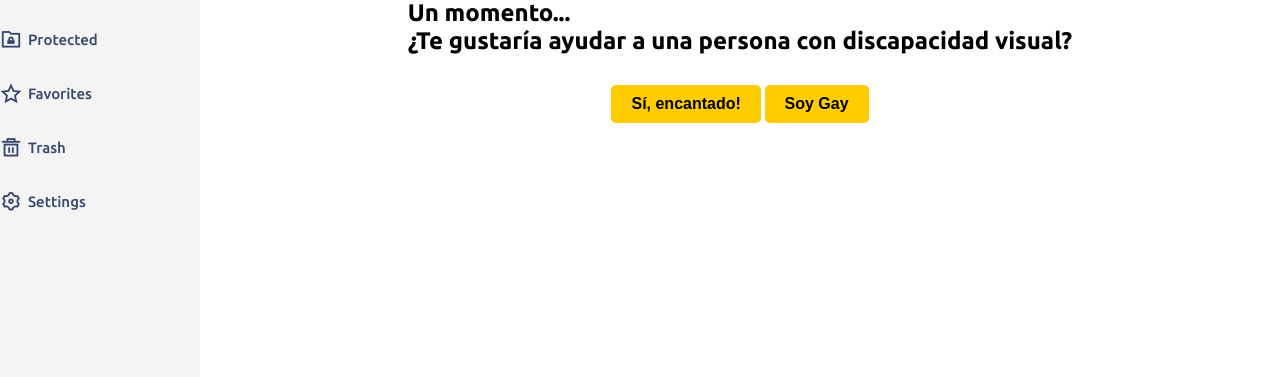
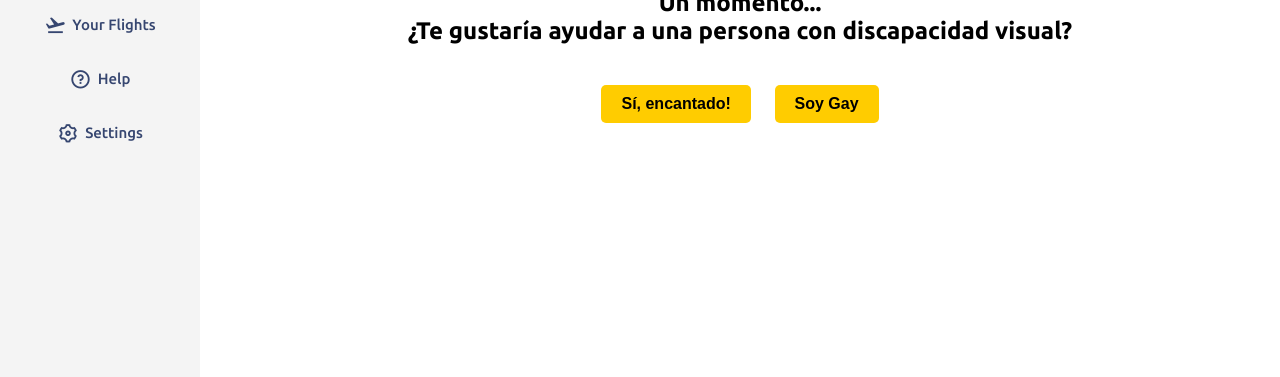
Before and after one commit to marc-marcos/hackupc2024, a plain HTML site: page frontend/index.html in a window 1280 px wide. Shown: the part 373-750 px from the top of the page. Drawn offline with nearby package versions, Linux system fonts and the light colour scheme.

Commit message:
Pagina vuelo comprado finalizada sin funciones javascript (solo diseño)

```diff
--- a/frontend/index.html
+++ b/frontend/index.html
@@ -10,31 +10,21 @@
 <body>
     <div class="container">
         <div class="left-section">
-            <h2>My Docs</h2>
+            <div class="proffile">
+                <h2>Tryhards</h2> <br> <h3>HackUPC2024</h3>
+            </div>
             <div class="sidebar">
                 <div class="item active">
-                    <i class="ri-apps-line"></i>
-                    <h3>Dashboard</h3>
+                    <i class="ri-home-4-line"></i>
+                    <h3>Home</h3>
                 </div>
                 <div class="item">
-                    <i class="ri-folder-line"></i>
-                    <h3>Your Files</h3>
+                    <i class="ri-flight-takeoff-line"></i>
+                    <h3>Your Flights</h3>
                 </div>
                 <div class="item">
-                    <i class="ri-hard-drive-3-line"></i>
-                    <h3>Your Disks</h3>
-                </div>
-                <div class="item">
-                    <i class="ri-folder-lock-line"></i>
-                    <h3>Protected</h3>
-                </div>
-                <div class="item">
-                    <i class="ri-star-line"></i>
-                    <h3>Favorites</h3>
-                </div>
-                <div class="item">
-                    <i class="ri-delete-bin-5-line"></i>
-                    <h3>Trash</h3>
+                    <i class="ri-question-line"></i>
+                    <h3>Help</h3>
                 </div>
                 <div class="item">
                     <i class="ri-settings-3-line"></i>
--- a/frontend/style.css
+++ b/frontend/style.css
@@ -2,7 +2,6 @@
 
 * {
     margin: 0;
-    padding: 0;
     box-sizing: border-box;
 }
 
@@ -17,7 +16,9 @@ html, body {
     display: flex;
     width: 100%;
     height: 100vh; /* Esto garantiza que el container ocupe toda la altura de la vista */
-    background: #FFFFFF; /* Puedes cambiar esto según tu diseño */
+    align-items: center; /* Añadido para centrar verticalmente el contenido de .container */
+    justify-content: center; /* Añadido para centrar horizontalmente el contenido de .container */
+    background: #FFFFFF;
 }
 
 .left-section {
@@ -25,22 +26,69 @@ html, body {
     background-color: #f4f4f4;
     display: flex;
     flex-direction: column;
-    justify-content: space-between;
+    justify-content: space-between; /* Cambiado de 'space-between' a 'center' */
+    align-items: center; /* Asegúrate de que los elementos estén centrados horizontalmente también */
     height: 100%; /* Esto asegura que el sidebar se extienda completamente verticalmente */
+    padding: 20px 0; /* Añade un padding vertical para un mejor espaciado interior */
+}
+
+
+.sidebar{
+    padding-top: 5px;
+    width: 100%; /* Asegura que el sidebar use todo el ancho disponible del .left-section */
+    display: flex;
+    flex-direction: column;
+    align-items: center; /* Centra los elementos horizontalmente dentro del sidebar */
+    gap: 20px; /* Mantiene un espacio entre los elementos */
 }
 
 .main-content {
     flex-grow: 1;
     display: flex;
     flex-direction: column;
+    justify-content: center;
     align-items: center;
-    justify-content: center;
-    background-color: #FFFFFF; /* Color de fondo para el contenido principal */
+    text-align: center;
+    width: auto; /* Cambiado de 100% para evitar que se extienda demasiado si no es necesario */
 }
 
 /* Asegúrate de que los estilos del sidebar y los botones son correctos */
 
+h1 {
+    color: #ffcc00; /* Un tono dorado para el texto */
+    font-size: 2em;
+    background-color: rgba(255, 255, 255, 0.8); /* Fondo ligeramente blanco para resaltar el texto */
+    padding: 10px 20px;
+    border-radius: 10px;
+}
 
+.main-content h2 {
+    color: rgba(0.1,0.1,0.1);
+    background-color: rgba(255, 255, 255, 0.8);
+    display:inline-block;
+    padding: 10px 20px;
+    border-radius: 10px;
+}
+
+.botones {
+    margin-top: 20px;
+}
+
+button {
+    padding: 10px 20px;
+    margin:10px;
+    font-size: 1em;
+    cursor: pointer;
+    background-color: #ffcc00; /* Color amarillo */
+    border: none;
+    border-radius: 5px;
+    color: rgba(0.1,0.1,0.1);
+    font-weight: bold;
+}
+
+button:hover {
+    background-color: #e6b800; /* Un tono de amarillo más oscuro para el efecto hover */
+}
 .left-section .sidebar{
     display: flex;
     flex-direction: column;
@@ -74,39 +122,3 @@ html, body {
 .left-section .sign-out i{
     font-size: 22px;
 }
-
-
-h1 {
-    color: #ffcc00; /* Un tono dorado para el texto */
-    font-size: 2em;
-    background-color: rgba(255, 255, 255, 0.8); /* Fondo ligeramente blanco para resaltar el texto */
-    display: inline-block;
-    padding: 10px 20px;
-    border-radius: 10px;
-}
-
-h2 {
-    color: rgba(0.1,0.1,0.1);
-    background-color: rgba(255, 255, 255, 0.8);
-    padding: 10px 20px;
-    border-radius: 10px;
-}
-
-.botones {
-    margin-top: 20px;
-}
-
-button {
-    padding: 10px 20px;
-    font-size: 1em;
-    cursor: pointer;
-    background-color: #ffcc00; /* Color amarillo */
-    border: none;
-    border-radius: 5px;
-    color: rgba(0.1,0.1,0.1);
-    font-weight: bold;
-}
-
-button:hover {
-    background-color: #e6b800; /* Un tono de amarillo más oscuro para el efecto hover */
-}
```
